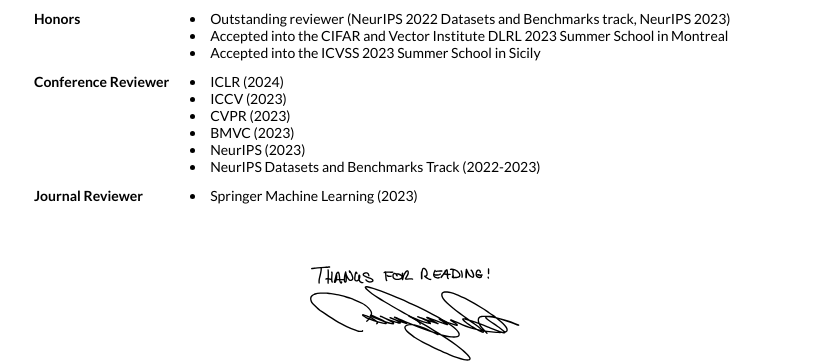
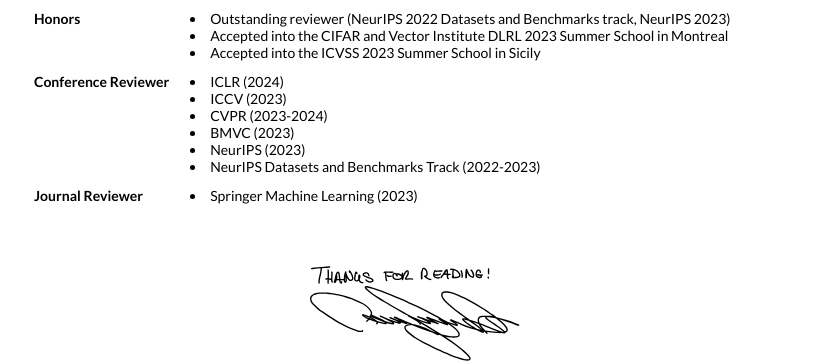
Before and after one commit to paulgavrikov/paulgavrikov.github.io, a Jekyll site: the page built from _posts/2018-05-15-intro.markdown, in a window 1280 px wide and 900 px high, scrolled down 3188 px. Shown: the part 456-819 px from the top of the window, without its empty margins (228-1045 px from the left). Built offline with Jekyll 4.4.1, drawn with Linux system fonts in a browser that asks for light colours.

Commit message:
cvpr reviewer 2024

```diff
--- a/_layouts/default.html
+++ b/_layouts/default.html
@@ -133,7 +133,7 @@
                   <td>
                     <li>ICLR (2024)</li>
                     <li>ICCV (2023)</li>
-                    <li>CVPR (2023)</li>
+                    <li>CVPR (2023-2024)</li>
                     <li>BMVC (2023)</li>
                     <li>NeurIPS (2023)</li>
                     <li>NeurIPS Datasets and Benchmarks Track (2022-2023)</li>
```
